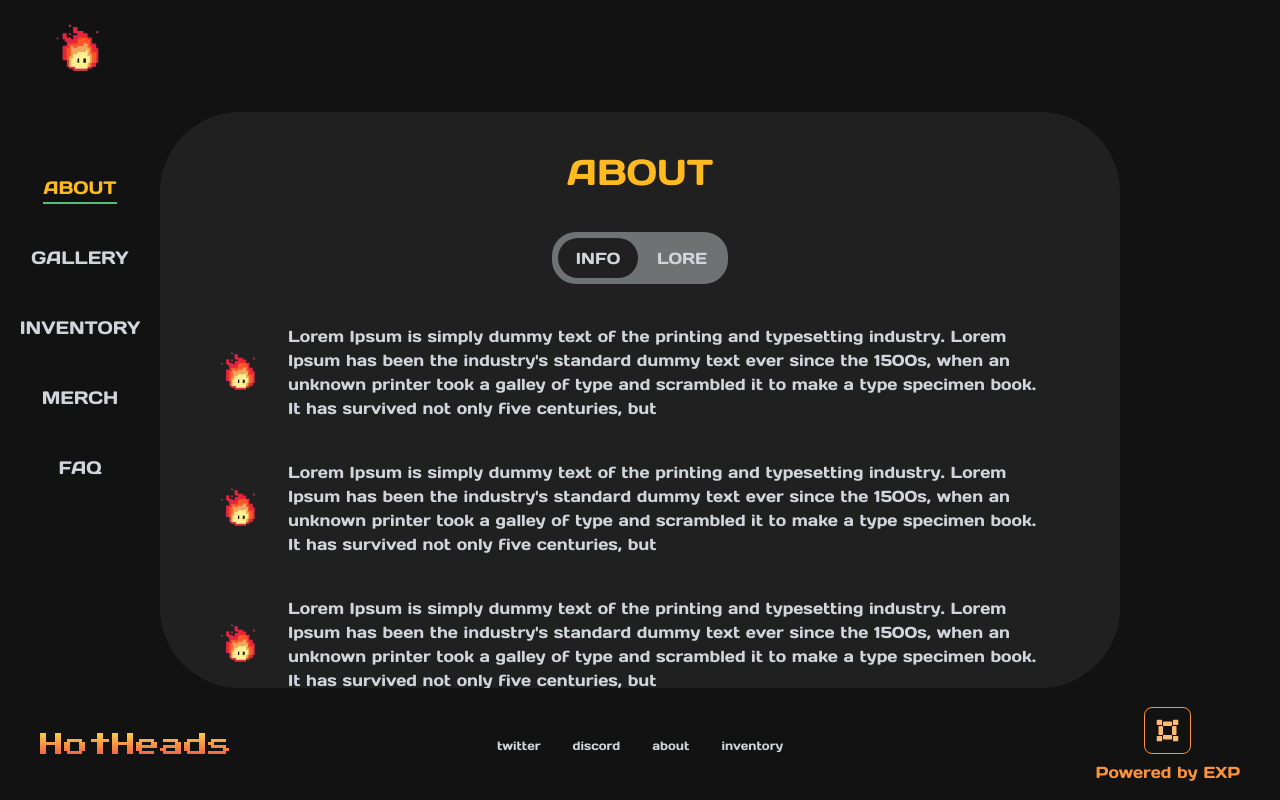
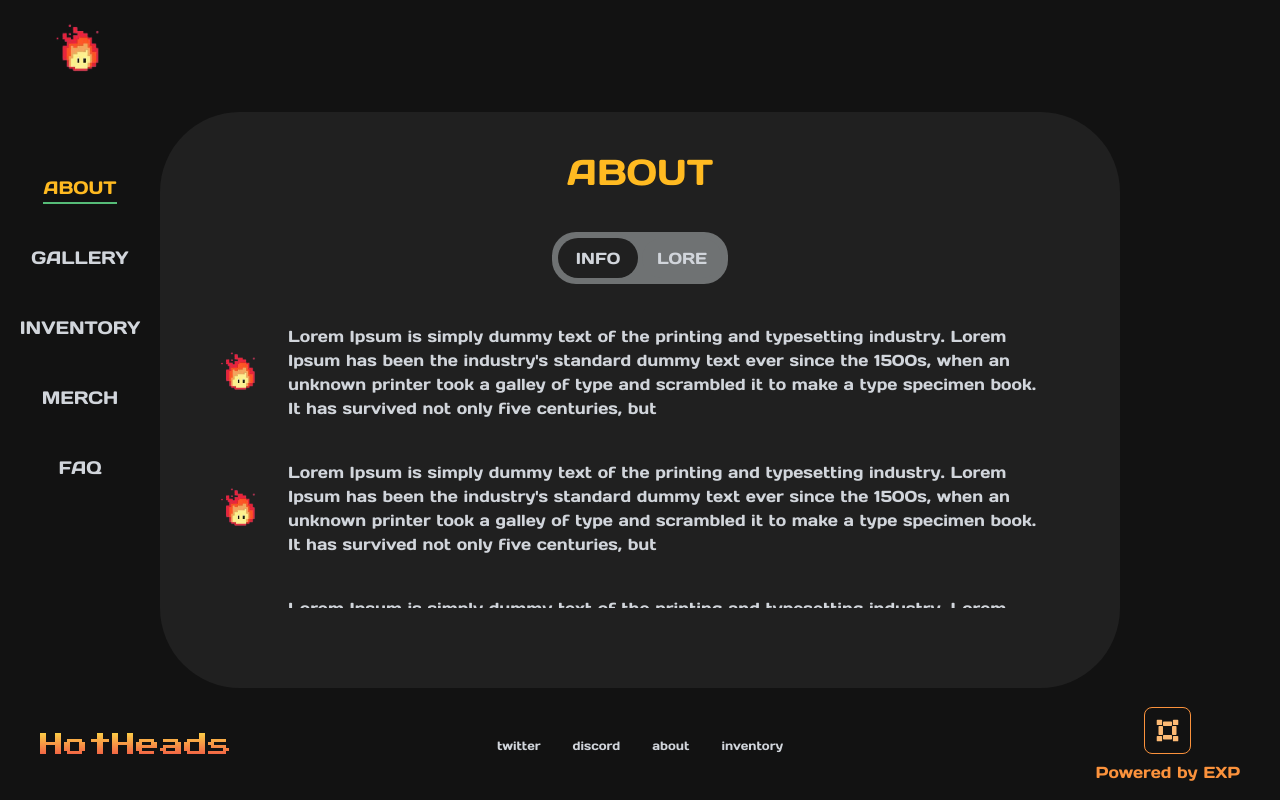
Before and after one commit to Darth-Degen/hotheads-wallpapers, a Next.js app: page /about in a window 1280 px wide. Built offline with nearby package versions, Linux system fonts and the light colour scheme.

Commit message:
fixed scroll bug

```diff
--- a/src/components/templates/PageLayout.tsx
+++ b/src/components/templates/PageLayout.tsx
@@ -37,7 +37,10 @@ const PageLayout: FC<Props> = (props: Props) => {
                   {header}
                 </motion.h2>
               )}
-              <motion.div className=" p-2" {...enterAnimation}>
+              <motion.div
+                className=" lg:overflow-y-auto p-2"
+                {...enterAnimation}
+              >
                 {children}
               </motion.div>
             </div>
```
